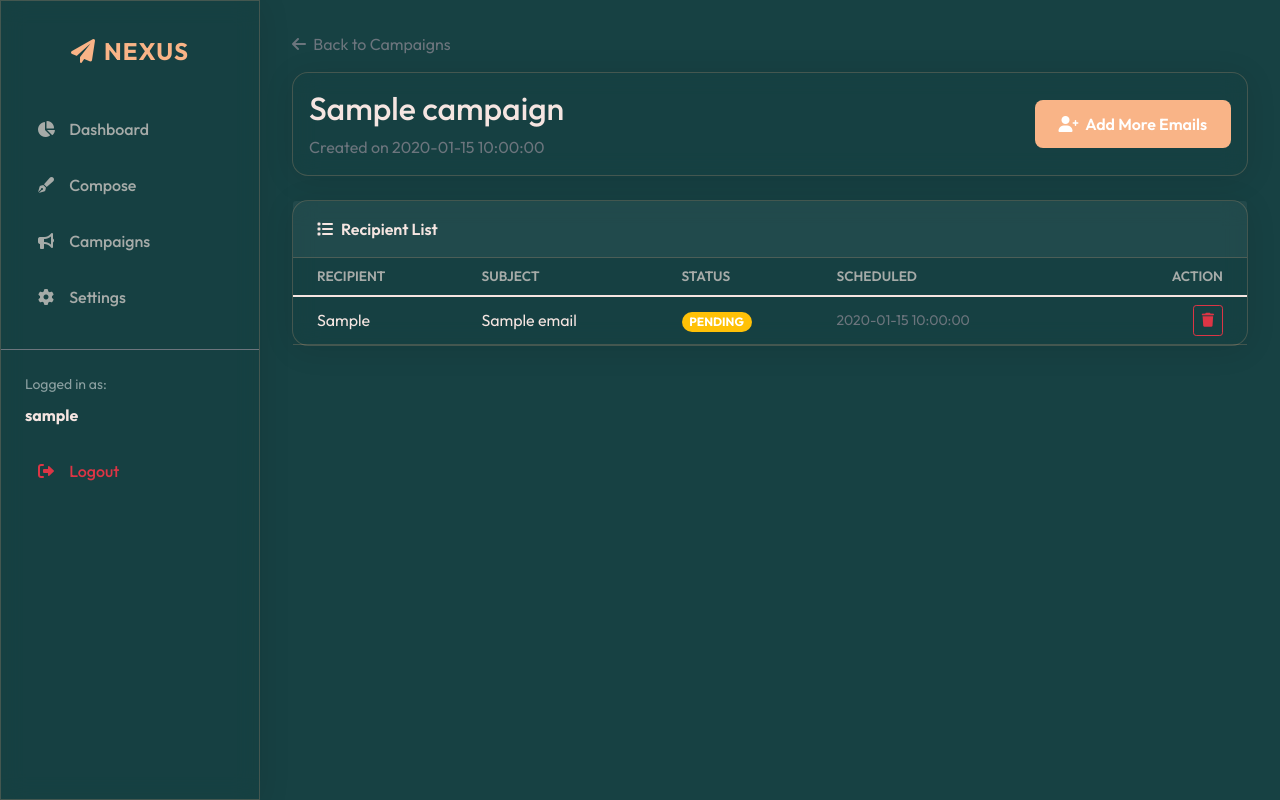
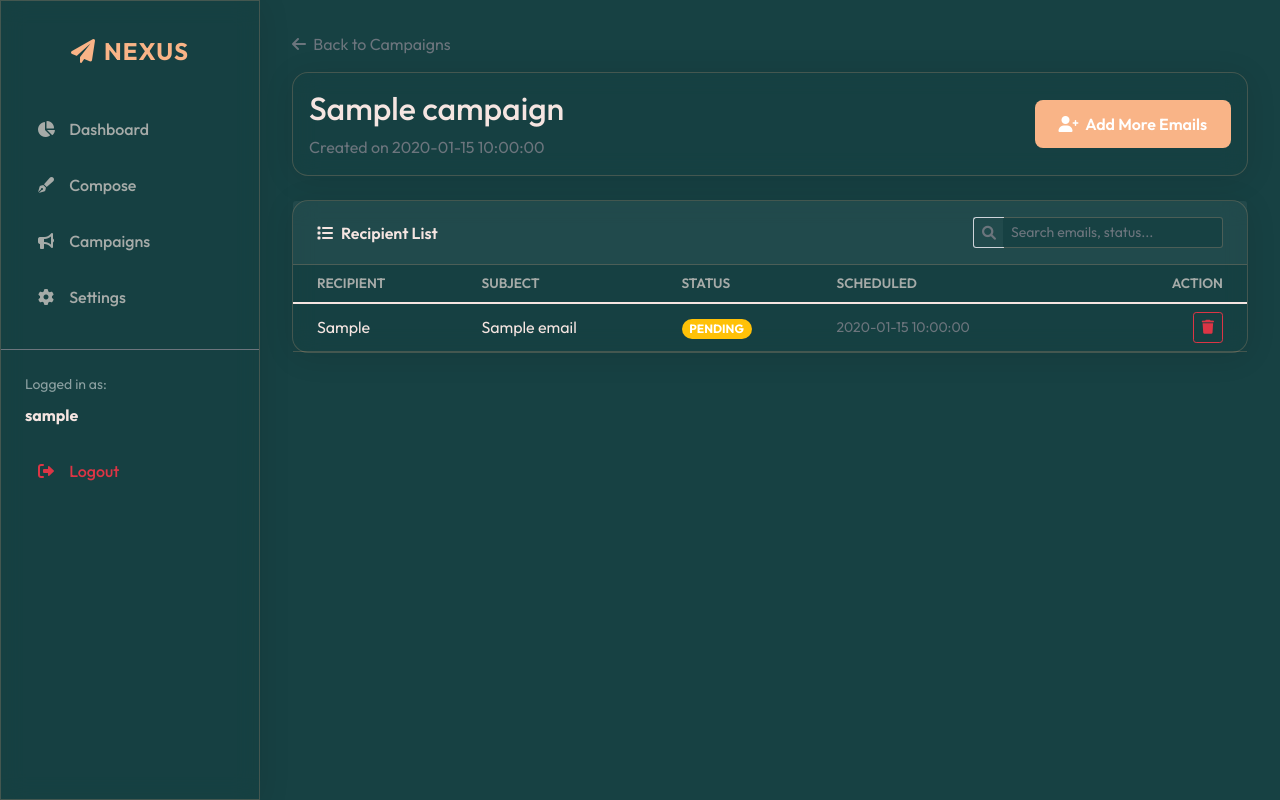
Before and after one commit to SkShizan/mail-system, a Flask app: page /campaign/1 in a window 1280 px wide. Run offline with Flask 3, Linux system fonts and the light colour scheme; a user stored in the database is signed in; tables that the repository leaves empty hold one stand-in row (values such as "Sample post"); some libraries are stand-ins or nearby versions.

Commit message:
Adjust email sending to avoid provider rate limits
Modify email task delay to 10 seconds and reduce worker concurrency to 2 to prevent hitting SMTP provider per-minute rate limits.

Replit-Commit-Author: Agent
Replit-Commit-Session-Id: 0e6a27fd-ea31-4257-bc4f-f12fb54a4f05
Replit-Commit-Checkpoint-Type: full_checkpoint
Replit-Commit-Event-Id: 0e74bf31-eefd-4459-85ed-adb6a3662a1a
Replit-Commit-Screenshot-Url: https://storage.googleapis.com/screenshot-production-us-central1/a7ff0562-31a0-413a-8373-baa92ec162e8/0e6a27fd-ea31-4257-bc4f-f12fb54a4f05/m7hecat

```diff
--- a/app/tasks.py
+++ b/app/tasks.py
@@ -185,7 +185,9 @@ def send_batch_task(self, email_ids):
             print(f"❌ {email.recipient} failed", flush=True)
 
         # Delay per provider rules (respect SMTP rate limits)
-        time.sleep(5.0)  # 5 seconds between emails - with hourly rate limit retry, this is safe
+        # Hostinger: Per-minute throttling + per-second limits
+        # Conservative: 10 seconds between emails with 2 workers = 12 emails/minute total
+        time.sleep(10.0)  # 10 seconds between emails - safe for all providers
 
     # Save results
     db.session.commit()
--- a/app/templates/campaign_details.html
+++ b/app/templates/campaign_details.html
@@ -16,7 +16,6 @@
             </p>
         </div>
 
-        <!-- Add More Emails Button -->
         <button class="btn btn-primary" onclick="openAddMoreModal()">
             <i class="fas fa-user-plus me-1"></i> Add More Emails
         </button>
@@ -24,13 +23,20 @@
 </div>
 
 <div class="card glass">
-    <div class="card-header">
-        <i class="fas fa-list me-2"></i>Recipient List
+    <div class="card-header d-flex justify-content-between align-items-center">
+        <span><i class="fas fa-list me-2"></i>Recipient List</span>
+
+        <div class="input-group input-group-sm" style="width: 250px;">
+            <span class="input-group-text bg-transparent border-end-0">
+                <i class="fas fa-search text-muted"></i>
+            </span>
+            <input type="text" id="tableSearchInput" class="form-control border-start-0" placeholder="Search emails, status...">
+        </div>
     </div>
 
     <div class="card-body p-0">
         <div class="table-responsive">
-            <table class="table table-hover mb-0">
+            <table class="table table-hover mb-0" id="recipientTable">
                 <thead>
                     <tr>
                         <th class="ps-4">Recipient</th>
@@ -42,7 +48,7 @@
                 </thead>
                 <tbody>
                     {% for email in campaign.emails %}
-                    <tr>
+                    <tr class="searchable-row">
                         <td class="ps-4">{{ email.recipient }}</td>
                         <td>{{ email.subject }}</td>
                         <td>
@@ -59,7 +65,6 @@
                         <td class="text-end pe-4">
 
                             {% if email.status == 'pending' %}
-                                <!-- Delete Email -->
                                 <button class="btn btn-sm btn-outline-danger"
                                         onclick="deleteEmail({{ email.id }})">
                                     <i class="fas fa-trash"></i>
@@ -67,7 +72,6 @@
                             {% endif %}
 
                             {% if email.status == 'failed' %}
-                                <!-- Retry -->
                                 <form action="/tasks/{{ email.id }}/retry" method="POST" style="display:inline;">
                                     <button type="submit" class="btn btn-sm btn-outline-light">
                                         <i class="fas fa-redo"></i>
@@ -78,6 +82,12 @@
                         </td>
                     </tr>
                     {% endfor %}
+
+                    <tr id="noResultsRow" style="display: none;">
+                        <td colspan="5" class="text-center py-4 text-muted">
+                            <i class="fas fa-search me-2"></i>No matching records found.
+                        </td>
+                    </tr>
                 </tbody>
             </table>
         </div>
@@ -85,7 +95,6 @@
 </div>
 
 
-<!-- Add More Emails Modal -->
 <div id="addMoreModal" class="modal" tabindex="-1" style="display:none;">
     <div class="modal-dialog modal-lg">
         <div class="modal-content glass">
@@ -101,7 +110,6 @@
 
                     <input type="hidden" name="campaign_id" value="{{ campaign.id }}">
 
-                    <!-- File Upload -->
                     <div class="mb-3">
                         <label class="form-label">Upload Excel/CSV</label>
                         <input type="file" class="form-control" name="file" accept=".xlsx, .xls, .csv">
@@ -109,7 +117,6 @@
 
                     <div class="text-center text-muted my-2">OR</div>
 
-                    <!-- Manual Emails -->
                     <div class="mb-3">
                         <label class="form-label">Enter Emails Manually</label>
                         <textarea class="form-control" name="recipients" rows="3"
@@ -152,5 +159,36 @@ function deleteEmail(id) {
             else alert("Failed to delete email.");
         });
 }
+
+/* ----------- Dynamic Client-Side Search ----------- */
+document.getElementById('tableSearchInput').addEventListener('keyup', function() {
+    // 1. Get the search term and convert to lowercase
+    const searchValue = this.value.toLowerCase();
+
+    // 2. Get all rows that contain data
+    const rows = document.querySelectorAll('.searchable-row');
+    let hasVisibleRow = false;
+
+    rows.forEach(row => {
+        // 3. Get the text content of the row (combines Recipient, Subject, Status, etc.)
+        const rowText = row.textContent.toLowerCase();
+
+        // 4. Check if the row text contains the search term
+        if (rowText.includes(searchValue)) {
+            row.style.display = ""; // Show row
+            hasVisibleRow = true;
+        } else {
+            row.style.display = "none"; // Hide row
+        }
+    });
+
+    // 5. Handle "No Results" message
+    const noResultsRow = document.getElementById('noResultsRow');
+    if (!hasVisibleRow) {
+        noResultsRow.style.display = ""; // Show 'No results' if everything else is hidden
+    } else {
+        noResultsRow.style.display = "none";
+    }
+});
 </script>
 {% endblock %}
```
Also changed, not shown: replit.md (+12 -13 lines), 4 other files.
